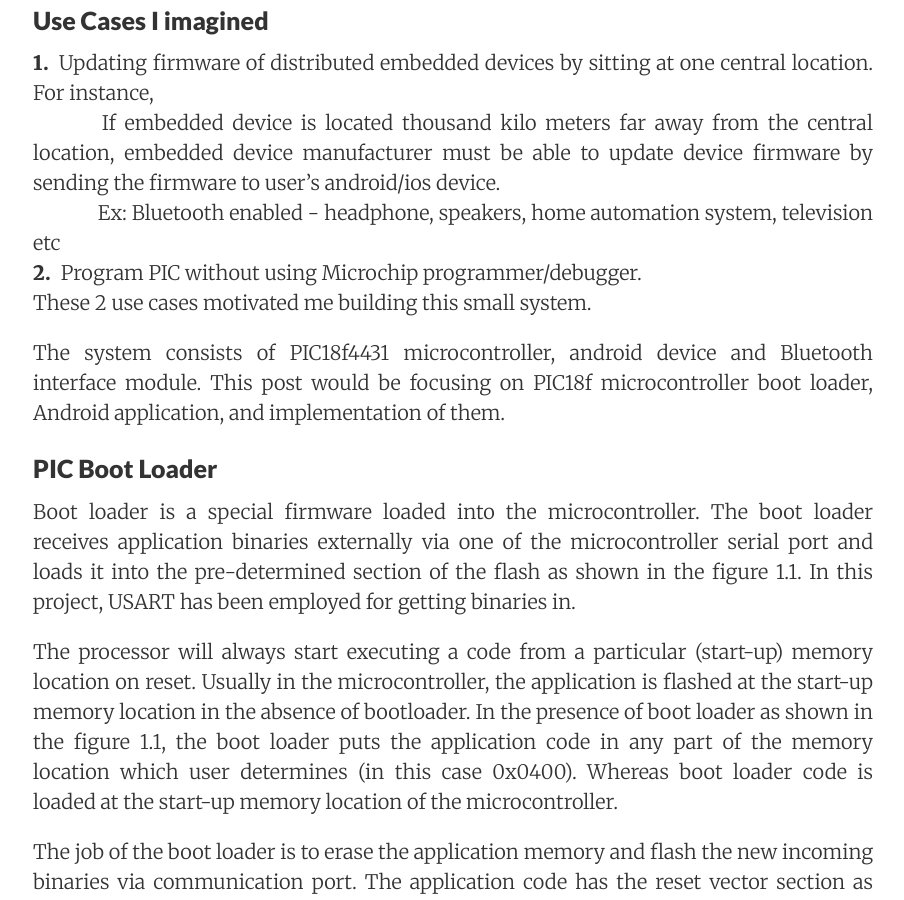
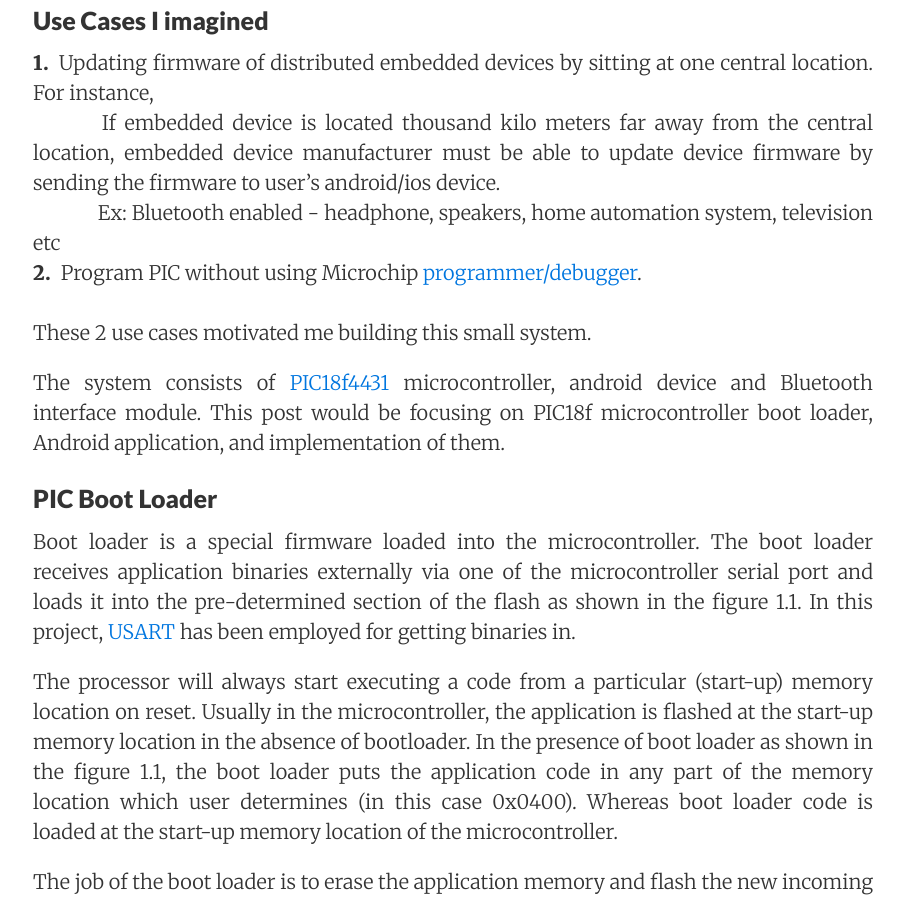
Before and after one commit to MallikarjunTirlapur/MallikarjunTirlapur.github.io, a Jekyll site: the page built from OTAFirmwareUpdate/index.html, in a window 1280 px wide and 900 px high, scrolled down 463 px. Shown: the whole window, without its empty margins (187-1091 px from the left). Built offline with Jekyll 4.4.1, drawn with Linux system fonts in a browser that asks for light colours; nearby versions of some CDN libraries.

```diff
--- a/OTAFirmwareUpdate/index.html
+++ b/OTAFirmwareUpdate/index.html
@@ -37,14 +37,14 @@ layout: default
 &ensp;&ensp;&ensp;&ensp;&ensp;&ensp; If embedded device is located thousand kilo meters far away from the central location, embedded device manufacturer must be able to update device firmware by sending the firmware to user’s android/ios device. <br />
 &ensp;&ensp;&ensp;&ensp;&ensp;&ensp;     Ex: Bluetooth enabled - headphone, speakers, home automation system, television etc<br />
 
-<strong>2.</strong>&ensp;Program PIC without using Microchip programmer/debugger. <br/>
-
+<strong>2.</strong>&ensp;Program PIC without using Microchip <a href="">programmer/debugger</a>. <br/>
+<br/>
 <p>These 2 use cases motivated me building this small system.</p>
 
-<p>The system consists of PIC18f4431 microcontroller, android device and Bluetooth interface module.  This post would be focusing on PIC18f microcontroller boot loader, Android application, and implementation of them.</p>
+<p>The system consists of <a href="http://ww1.microchip.com/downloads/en/devicedoc/39616b.pdf">PIC18f4431</a> microcontroller, android device and Bluetooth interface module.  This post would be focusing on PIC18f microcontroller boot loader, Android application, and implementation of them.</p>
 
 <h3>PIC Boot Loader </h3>
-<p>Boot loader is a special firmware loaded into the microcontroller. The boot loader receives application binaries externally via one of the microcontroller serial port and loads it into the pre-determined section of the flash as shown in the figure 1.1.  In this project, USART has been employed for getting binaries in.</p>
+<p>Boot loader is a special firmware loaded into the microcontroller. The boot loader receives application binaries externally via one of the microcontroller serial port and loads it into the pre-determined section of the flash as shown in the figure 1.1.  In this project, <a href="http://ww1.microchip.com/downloads/en/devicedoc/39616b.pdf">USART</a> has been employed for getting binaries in.</p>
 
 
 <p>The processor will always start executing a code from a particular (start-up) memory location on reset. Usually in the microcontroller, the application is flashed at the start-up memory location in the absence of bootloader. In the presence of boot loader as shown in the figure 1.1, the boot loader puts the application code in any part of the memory location which user determines (in this case 0x0400). Whereas boot loader code is loaded at the start-up memory location of the microcontroller.</p>
```
